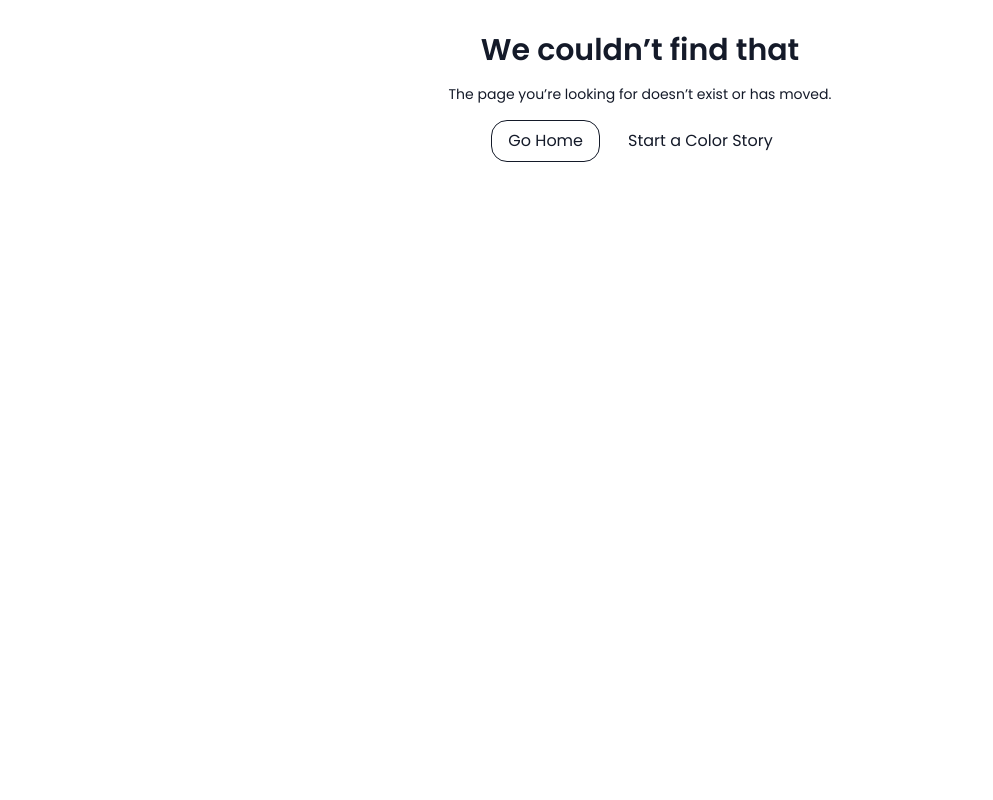
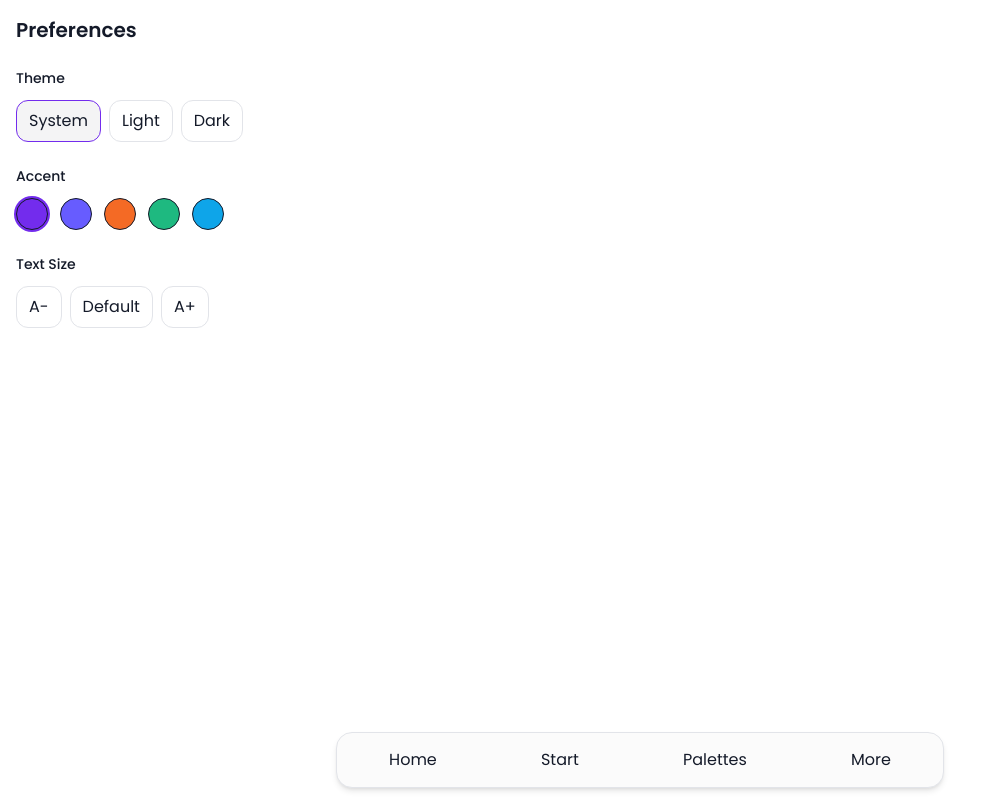
Before and after one commit to colrvia-a11y/colrvia, a Next.js app: page /preferences in a window 1280 px wide. Before the commit this address had no page. Shown: the whole page, without its empty margins (0-993 px from the left). Built offline with nearby package versions, Linux system fonts and the light colour scheme.

Commit message:
feat: add command palette and user preferences

```diff
--- /dev/null
+++ b/app/(shell)/preferences/page.tsx
@@ -0,0 +1,14 @@
+import ThemeToggle from '@/components/settings/ThemeToggle'
+import AccentPicker from '@/components/settings/AccentPicker'
+import FontSizeStepper from '@/components/settings/FontSizeStepper'
+
+export default function PreferencesPage(){
+  return (
+    <div className="p-4 space-y-6">
+      <h1 className="text-xl font-semibold">Preferences</h1>
+      <section className="space-y-3"><h2 className="text-sm font-medium">Theme</h2><ThemeToggle/></section>
+      <section className="space-y-3"><h2 className="text-sm font-medium">Accent</h2><AccentPicker/></section>
+      <section className="space-y-3"><h2 className="text-sm font-medium">Text Size</h2><FontSizeStepper/></section>
+    </div>
+  )
+}
--- a/app/globals.css
+++ b/app/globals.css
@@ -4,6 +4,9 @@
 html,
 body {
   height: 100%;
+}
+html {
+  font-size: calc(100% * var(--scale, 1));
 }
 body {
   background: var(--paper);
--- a/app/layout.tsx
+++ b/app/layout.tsx
@@ -2,6 +2,7 @@ import "./globals.css";
 import { Poppins } from "next/font/google";
 import { RouteTransition } from "@/components/ux/RouteTransition";
 import { CommandPaletteProvider } from "@/components/command/CommandPaletteProvider";
+import SettingsProvider from "@/components/settings/SettingsProvider";
 
 const poppins = Poppins({
   subsets: ["latin"],
@@ -25,9 +26,11 @@ export default function RootLayout({
           Skip to content
         </a>
         <CommandPaletteProvider>
-          <RouteTransition>
-            <main id="content">{children}</main>
-          </RouteTransition>
+          <SettingsProvider>
+            <RouteTransition>
+              <main id="content">{children}</main>
+            </RouteTransition>
+          </SettingsProvider>
         </CommandPaletteProvider>
       </body>
     </html>
--- /dev/null
+++ b/components/command/CommandPalette.tsx
@@ -0,0 +1,27 @@
+'use client'
+import { useMemo, useState } from 'react'
+import { useCommandPalette } from './CommandPaletteProvider'
+
+export default function CommandPalette(){
+  const { setOpen, commands } = useCommandPalette()
+  const [q,setQ]=useState('')
+  const list = useMemo(()=> commands.filter(c=> c.label.toLowerCase().includes(q.toLowerCase())),[q,commands])
+  return (
+    <div role="dialog" aria-modal className="fixed inset-0 z-[100] grid place-items-start sm:place-items-center p-2 sm:p-6">
+      <button type="button" aria-label="Close" className="absolute inset-0 bg-black/40" onClick={()=>setOpen(false)} />
+      <div className="relative w-full sm:max-w-lg rounded-2xl bg-[var(--surface)] border border-[var(--border)] shadow-xl overflow-hidden">
+        <input autoFocus placeholder="Type a command…" value={q} onChange={e=>setQ(e.target.value)} className="w-full px-4 py-3 bg-transparent outline-none border-b border-[var(--border)]" />
+        <ul className="max-h-80 overflow-auto p-1">
+          {list.map(c=>(
+            <li key={c.id}>
+              <button type="button" onClick={()=>{ c.run(); setOpen(false) }} className="w-full text-left px-3 py-2 rounded-lg hover:bg-[color-mix(in_oklab,var(--surface)_80%,white_20%)]">
+                {c.label}
+              </button>
+            </li>
+          ))}
+          {list.length===0 && <li className="px-3 py-3 text-sm text-[var(--ink-subtle)]">No matches</li>}
+        </ul>
+      </div>
+    </div>
+  )
+}
--- a/components/command/CommandPaletteProvider.tsx
+++ b/components/command/CommandPaletteProvider.tsx
@@ -1,10 +1,21 @@
-"use client";
-import React from "react";
+'use client'
+import { createContext, useContext, useEffect, useMemo, useState } from 'react'
+import { usePathname, useRouter } from 'next/navigation'
+import CommandPalette from './CommandPalette'
 
-export function CommandPaletteProvider({
-  children,
-}: {
-  children: React.ReactNode;
-}) {
-  return <>{children}</>;
+type Cmd = { id:string; label:string; run:()=>void; group:'Navigation'|'Actions' }
+const Ctx = createContext<{ open:boolean; setOpen:(v:boolean)=>void; commands:Cmd[] }>({ open:false, setOpen:()=>{}, commands:[] })
+export const useCommandPalette = () => useContext(Ctx)
+
+export function CommandPaletteProvider({ children }:{ children:React.ReactNode }) {
+  const [open,setOpen]=useState(false); const router=useRouter(); const pathname=usePathname()
+  useEffect(()=>{ const onKey=(e:KeyboardEvent)=>{ if((e.metaKey||e.ctrlKey) && e.key.toLowerCase()==='k'){ e.preventDefault(); setOpen(v=>!v) } }; window.addEventListener('keydown',onKey); return()=>window.removeEventListener('keydown',onKey) },[])
+  useEffect(()=>{ setOpen(false) },[pathname])
+  const commands:Cmd[] = useMemo(()=>[
+    { id:'start', label:'Start Text Interview', group:'Actions', run:()=>router.push('/start/text-interview') },
+    { id:'upload', label:'Upload Room Photos', group:'Actions', run:()=>router.push('/start') },
+    { id:'palettes', label:'Explore Palettes', group:'Navigation', run:()=>router.push('/reveal') },
+    { id:'prefs', label:'Preferences', group:'Navigation', run:()=>router.push('/preferences') },
+  ],[router])
+  return <Ctx.Provider value={{ open, setOpen, commands }}>{children}{open && <CommandPalette/>}</Ctx.Provider>
 }
--- /dev/null
+++ b/components/settings/AccentPicker.tsx
@@ -0,0 +1,16 @@
+'use client'
+import { getSettings, setSettings, onSettingsChange } from '@/lib/settings/store'
+import { useEffect, useState } from 'react'
+const PRESETS = ['#732CED','#675CFF','#F46A25','#1EB980','#0EA5E9']
+export default function AccentPicker(){
+  const [accent,setAccent]=useState(getSettings().accent || PRESETS[0])
+  useEffect(()=> onSettingsChange(()=>setAccent(getSettings().accent || PRESETS[0])),[])
+  function apply(hex:string){ setSettings({accent:hex}); document.documentElement.style.setProperty('--accent', hex) }
+  return (
+    <div className="flex gap-3">
+      {PRESETS.map(h=>(
+        <button type="button" key={h} onClick={()=>apply(h)} aria-label={`Accent ${h}`} className={`h-8 w-8 rounded-full border ${accent===h?'ring-2 ring-[var(--accent)]':''}`} style={{ background:h }} />
+      ))}
+    </div>
+  )
+}
--- /dev/null
+++ b/components/settings/FontSizeStepper.tsx
@@ -0,0 +1,15 @@
+'use client'
+import { getSettings, setSettings, onSettingsChange } from '@/lib/settings/store'
+import { useEffect, useState } from 'react'
+export default function FontSizeStepper(){
+  const [scale,setScale]=useState(getSettings().fontScale)
+  useEffect(()=> onSettingsChange(()=>setScale(getSettings().fontScale)),[])
+  function apply(n:-1|0|1){ setSettings({fontScale:n}); document.documentElement.style.setProperty('--scale', n===-1?'0.95':n===1?'1.05':'1') }
+  return (
+    <div className="flex items-center gap-2">
+      <button type="button" className="px-3 py-2 rounded-xl border border-[var(--border)]" onClick={()=>apply(-1)}>A-</button>
+      <button type="button" className="px-3 py-2 rounded-xl border border-[var(--border)]" onClick={()=>apply(0)}>Default</button>
+      <button type="button" className="px-3 py-2 rounded-xl border border-[var(--border)]" onClick={()=>apply(1)}>A+</button>
+    </div>
+  )
+}
--- /dev/null
+++ b/components/settings/SettingsProvider.tsx
@@ -0,0 +1,20 @@
+'use client'
+import { getSettings, onSettingsChange } from '@/lib/settings/store'
+import { useEffect } from 'react'
+
+export default function SettingsProvider({ children }:{ children:React.ReactNode }){
+  useEffect(()=>{
+    const apply=()=>{
+      const { theme, accent, fontScale } = getSettings()
+      const el=document.documentElement
+      if (theme==='system') { el.classList.toggle('dark', window.matchMedia('(prefers-color-scheme: dark)').matches) }
+      else { el.classList.toggle('dark', theme==='dark') }
+      if (accent) el.style.setProperty('--accent', accent)
+      const scale = fontScale===-1?'0.95':fontScale===1?'1.05':'1'
+      el.style.setProperty('--scale', scale)
+    }
+    apply()
+    return onSettingsChange(apply)
+  },[])
+  return <>{children}</>
+}
--- /dev/null
+++ b/components/settings/ThemeToggle.tsx
@@ -0,0 +1,28 @@
+'use client'
+import { getSettings, setSettings, onSettingsChange } from '@/lib/settings/store'
+import { useEffect, useState } from 'react'
+export default function ThemeToggle(){
+  const [v,setV]=useState(getSettings().theme)
+  useEffect(()=> onSettingsChange(()=>setV(getSettings().theme)),[])
+  function apply(t:'system'|'light'|'dark'){
+    setSettings({theme:t}); const el=document.documentElement
+    if (t==='system') { el.classList.toggle('dark', window.matchMedia('(prefers-color-scheme: dark)').matches) }
+    else { el.classList.toggle('dark', t==='dark') }
+  }
+  const Btn=({t,label}:{t:'system'|'light'|'dark';label:string})=>(
+    <button
+      type="button"
+      onClick={()=>apply(t)}
+      className={`px-3 py-2 rounded-xl border ${v===t?'bg-[var(--surface-elev)] border-[var(--accent)]':'border-[var(--border)]'}`}
+    >
+      {label}
+    </button>
+  )
+  return (
+    <div className="flex gap-2">
+      <Btn t="system" label="System"/>
+      <Btn t="light" label="Light"/>
+      <Btn t="dark" label="Dark"/>
+    </div>
+  )
+}
--- /dev/null
+++ b/lib/settings/store.ts
@@ -0,0 +1,16 @@
+type Settings = { theme:'system'|'light'|'dark'; accent:string; fontScale:-1|0|1 }
+const KEY = 'colrvia:settings'
+const listeners = new Set<() => void>()
+
+export function getSettings():Settings{
+  if (typeof window==='undefined') return { theme:'system', accent:'', fontScale:0 }
+  try { return JSON.parse(localStorage.getItem(KEY)!) || { theme:'system', accent:'', fontScale:0 } }
+  catch { return { theme:'system', accent:'', fontScale:0 } }
+}
+export function setSettings(next:Partial<Settings>){
+  const cur=getSettings(); localStorage.setItem(KEY, JSON.stringify({ ...cur, ...next })); listeners.forEach(l=>l())
+}
+export function onSettingsChange(fn:()=>void){
+  listeners.add(fn)
+  return () => { listeners.delete(fn) }
+}
```
